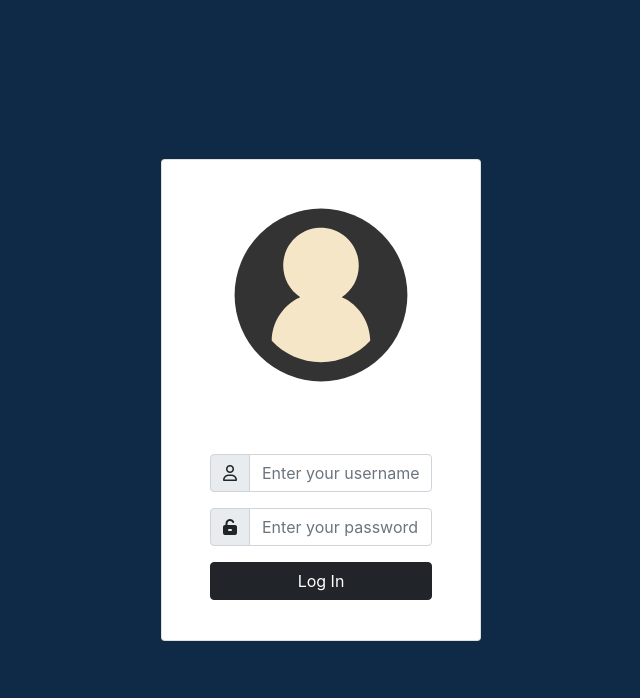
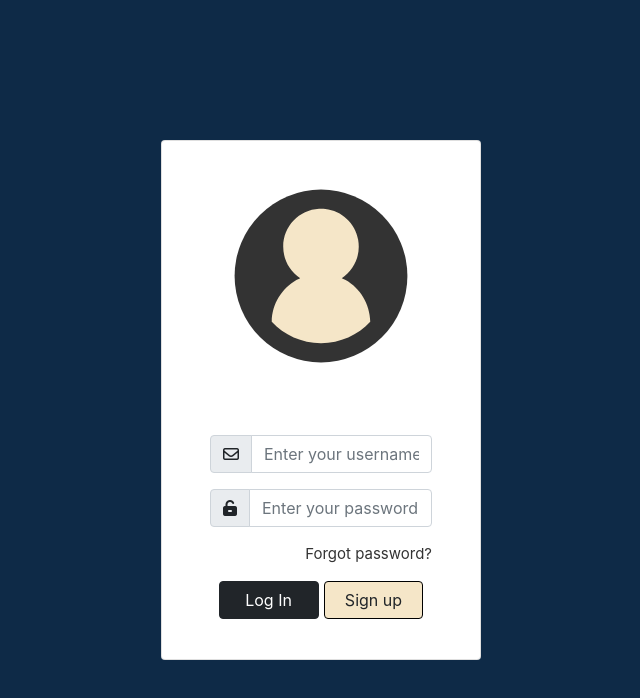
Before and after one commit to santhosh8857/url-shortener, a React (Create React App) app: page /login in a window 1280 px wide. Shown: the top 698 px of the page, without its empty margins (319-959 px from the left). Built offline with nearby package versions, Linux system fonts and the light colour scheme.

Commit message:
added toastify

```diff
--- a/package.json
+++ b/package.json
@@ -13,6 +13,7 @@
     "react-dom": "^17.0.2",
     "react-router-dom": "^5.2.0",
     "react-scripts": "4.0.3",
+    "react-toastify": "^8.1.0",
     "reactstrap": "^9.0.1",
     "web-vitals": "^1.1.2"
   },
--- /dev/null
+++ b/src/components/Dashboard.js
@@ -0,0 +1,7 @@
+import React from "react";
+
+const Dashboard = () => {
+  return <div className="text-light">This is Dashboard</div>;
+};
+
+export default Dashboard;
--- a/src/components/login/ForgetPassword.js
+++ b/src/components/login/ForgetPassword.js
@@ -1,7 +1,7 @@
 import React from "react";
 
 const ForgetPassword = () => {
-  return <div>This is forget password page</div>;
+  return <div className="text-light">This is forget password page</div>;
 };
 
 export default ForgetPassword;
--- a/src/components/login/LoginPage.css
+++ b/src/components/login/LoginPage.css
@@ -5,3 +5,18 @@
 .img-height {
   height: "1vh";
 }
+
+.forget-password {
+  text-align: right;
+  font-size: 15px;
+  text-decoration: none;
+  color: #333;
+}
+
+.forget-password:hover {
+  color: #000;
+}
+
+.icon {
+  color: #fff;
+}
--- a/src/components/login/LoginPage.js
+++ b/src/components/login/LoginPage.js
@@ -1,17 +1,18 @@
-import {
-  Button,
-  Form,
-  FormGroup,
-  Input,
-  InputGroup,
-  InputGroupText,
-} from "reactstrap";
+import { Form, FormGroup, Input, InputGroup, InputGroupText } from "reactstrap";
 import React, { useState } from "react";
 import axios from "axios";
+import { Link } from "react-router-dom";
+import { useHistory } from "react-router";
+
+import { ToastContainer, toast } from "react-toastify";
+import "react-toastify/dist/ReactToastify.css";
+
 import cardImg from "../img/user-icon.svg";
 import "./LoginPage.css";
 
 const LoginPage = () => {
+  const history = useHistory();
+
   // states to get the details
   const [username, setUsername] = useState("");
   const [password, setPassword] = useState("");
@@ -31,29 +32,36 @@ const LoginPage = () => {
     e.preventDefault();
   };
 
-  const checkUser = (details) => {
+  const checkUser = async (details) => {
     if (details.data.status) {
-      console.log(details.data.message);
+      await toast(details.data.message, { type: "success" });
+      history.push("/dashboard");
     } else {
-      console.log(details.data.message);
+      toast(details.data.message, { type: "error" });
     }
   };
 
   return (
     <>
+      <ToastContainer />
       <div className="container">
         <div
           className="row gx-4 gx-lg-5 row-cols-2 row-cols-md-3 row-cols-xl-4 align-items-center justify-content-center"
           style={{ height: "100vh" }}
         >
           <div className="card" style={{ width: "20rem" }}>
-            <img className="card-img-top img-height" src={cardImg} alt="..." />
+            <img
+              className="card-img-top"
+              style={{ marginBottom: "0px" }}
+              src={cardImg}
+              alt="..."
+            />
             <div className="card-body p-4">
-              <Form onSubmit={handleSubmit}>
+              <Form onSubmit={handleSubmit} style={{ marginTop: "0px" }}>
                 <FormGroup>
                   <InputGroup>
                     <InputGroupText>
-                      <i class="far fa-user"></i>
+                      <i className="far fa-envelope"></i>
                     </InputGroupText>
                     <Input
                       type="email"
@@ -67,7 +75,7 @@ const LoginPage = () => {
                 <FormGroup>
                   <InputGroup>
                     <InputGroupText>
-                      <i class="fas fa-unlock-alt"></i>
+                      <i className="fas fa-unlock-alt"></i>
                     </InputGroupText>
                     <Input
                       type="password"
@@ -79,12 +87,33 @@ const LoginPage = () => {
                   </InputGroup>
                 </FormGroup>
                 <FormGroup>
+                  <p className="forget-password">
+                    <Link to="/forget-password" className="forget-password">
+                      Forgot password?
+                    </Link>
+                  </p>
+                </FormGroup>
+                <FormGroup>
                   <div className="text-center">
                     <button
                       className="btn btn-inline-block btn-dark"
-                      style={{ marginRight: "5px", width: "100%" }}
+                      style={{ marginRight: "5px", width: "45%" }}
                     >
                       Log In
+                    </button>
+                    <button
+                      className="btn btn-inline-block"
+                      style={{
+                        width: "45%",
+                        background: "#f5e6c8",
+                        border: "1px black solid",
+                      }}
+                      onClick={(e) => {
+                        history.push("/register");
+                        e.preventDefault();
+                      }}
+                    >
+                      Sign up
                     </button>
                   </div>
                 </FormGroup>
--- a/src/components/login/Register.js
+++ b/src/components/login/Register.js
@@ -1,7 +1,7 @@
 import React from "react";
 
 const Register = () => {
-  return <div>This is Register Page</div>;
+  return <div className="text-light">This is Register Page</div>;
 };
 
 export default Register;
--- a/src/index.js
+++ b/src/index.js
@@ -8,6 +8,7 @@ import LoginPage from "./components/login/LoginPage";
 import ForgetPassword from "./components/login/ForgetPassword";
 import ResetPassword from "./components/login/ResetPassword";
 import Register from "./components/login/Register";
+import Dashboard from "./components/Dashboard";
 
 const routing = (
   // parent for the routes
@@ -16,6 +17,7 @@ const routing = (
       <Route exact path="/" component={App} />
       <Route exact path="/login" component={LoginPage} />
       <Route exact path="/forget-password" component={ForgetPassword} />
+      <Route exact path="/dashboard" component={Dashboard} />
       <Route exact path="/reset-password">
         <ResetPassword />
       </Route>
```
Also changed, not shown: 1 other file (tests, documents, lock files or other folders).
